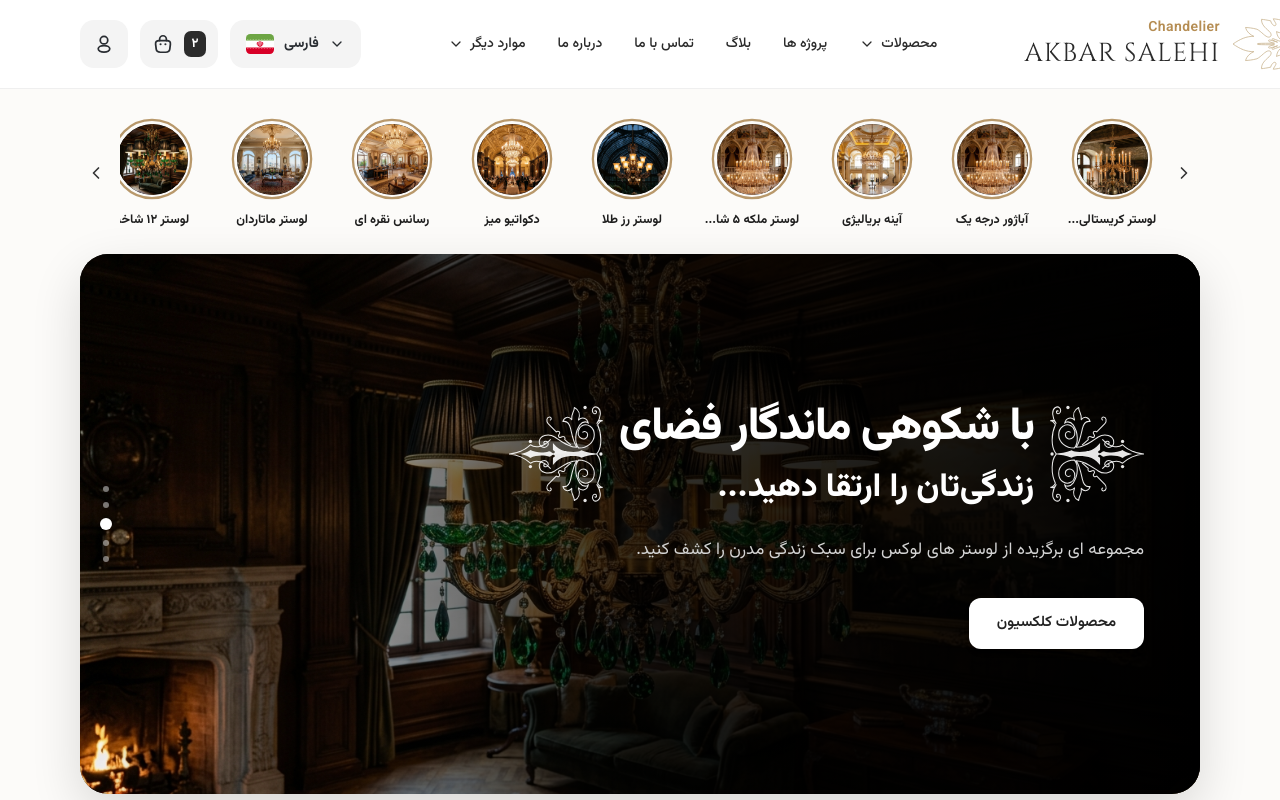
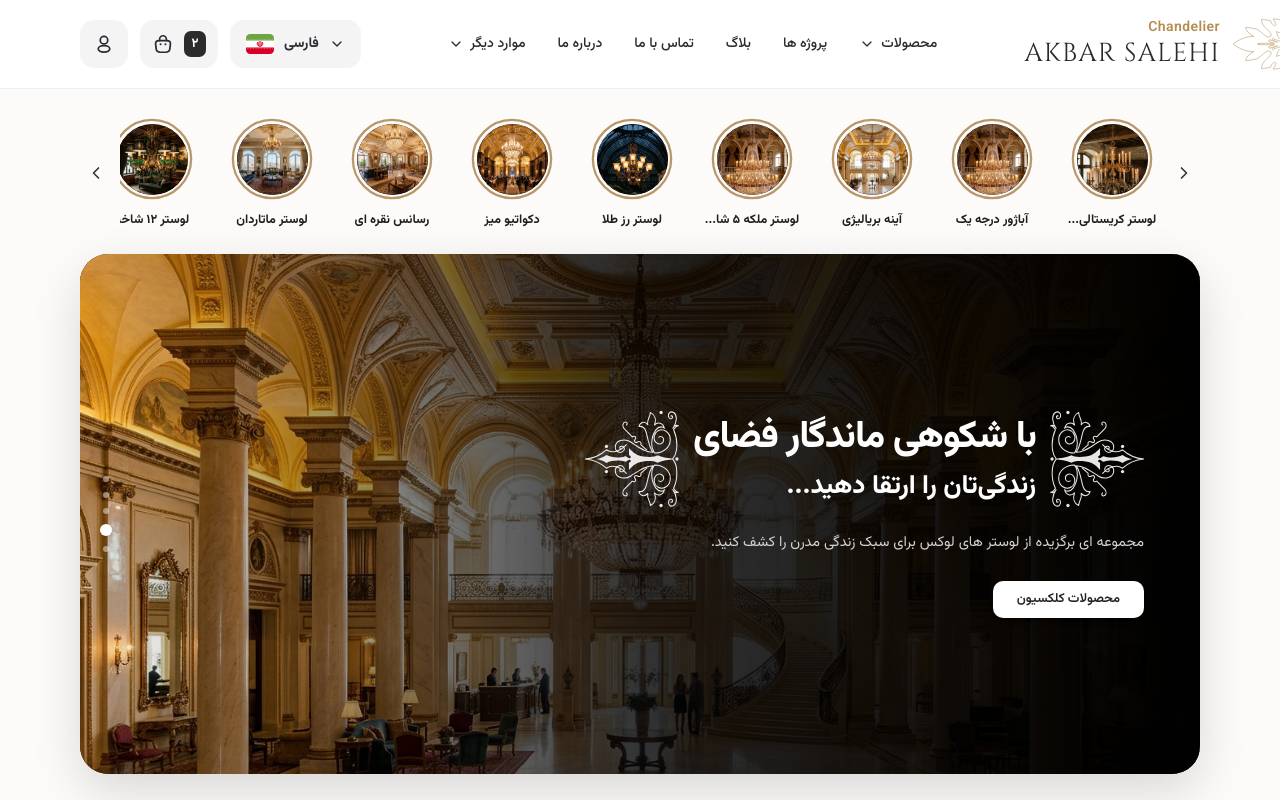
Before and after one commit to alirezaazarakhsh/lusterproject-salehifront, a React (Vite) app: page / in a window 1280 px wide. Shown: the top 800 px of the page. Built offline with nearby package versions, Linux system fonts and the light colour scheme.

Commit message:
update size font

```diff
--- a/src/components/sections/HeroSection.tsx
+++ b/src/components/sections/HeroSection.tsx
@@ -19,47 +19,79 @@ export const HeroSection: React.FC = () => {
     GENERATED_IMAGES.projectDuplexVilla,
   ];
 
-  // همگام‌سازی سوایپ و اسکرول با نقطه‌های ۵گانه پایین
+  // همگام‌سازی فوق‌العاده دقیق سوایپ و اسکرول لمسی موبایل با نقطه‌های ۵گانه با متد جئومتری مرکز
   const handleScroll = () => {
     if (!scrollRef.current) return;
     const container = scrollRef.current;
-    const firstCard = container.firstElementChild as HTMLElement;
-    if (!firstCard) return;
+    const children = Array.from(container.children) as HTMLElement[];
+    if (children.length === 0) return;
 
-    const cardWidth = firstCard.offsetWidth + 14; // 14px gap
-    const index = Math.min(
-      heroImages.length - 1,
-      Math.max(0, Math.round(container.scrollLeft / cardWidth))
-    );
-    if (index !== activeDot) {
-      setActiveDot(index);
+    const containerCenter =
+      container.getBoundingClientRect().left + container.offsetWidth / 2;
+    let closestIdx = 0;
+    let minDiff = Infinity;
+
+    children.forEach((child, idx) => {
+      const rect = child.getBoundingClientRect();
+      const childCenter = rect.left + rect.width / 2;
+      const diff = Math.abs(containerCenter - childCenter);
+      if (diff < minDiff) {
+        minDiff = diff;
+        closestIdx = idx;
+      }
+    });
+
+    if (closestIdx !== activeDot) {
+      setActiveDot(closestIdx);
     }
   };
 
-  // اسکرول نرم به اسلاید انتخابی
+  // اسکرول نرم و مطمئن به اسلاید انتخابی به روش Cross-Browser
   const scrollToSlide = (index: number) => {
     setActiveDot(index);
     if (!scrollRef.current) return;
-    const container = scrollRef.current;
-    const card = container.children[index] as HTMLElement;
+    const card = scrollRef.current.children[index] as HTMLElement;
     if (card) {
-      const scrollLeft =
-        card.offsetLeft - (container.offsetWidth - card.offsetWidth) / 2;
-      container.scrollTo({ left: scrollLeft, behavior: 'smooth' });
+      card.scrollIntoView({
+        behavior: 'smooth',
+        block: 'nearest',
+        inline: 'center',
+      });
     }
   };
 
   useEffect(() => {
     // اسکرول اولیه به اسلاید مرکز (اسلاید شماره ۳)
-    const timer = setTimeout(() => {
+    const initialTimer = setTimeout(() => {
       scrollToSlide(2);
     }, 100);
-    return () => clearTimeout(timer);
-  }, []);
+
+    // اسلایدر اتوماتیک با زمان ۵.۵ ثانیه جهت تغییر نرم و بدون عجله
+    const interval = setInterval(() => {
+      setActiveDot((prev) => {
+        const nextIdx = (prev + 1) % heroImages.length;
+        if (scrollRef.current && window.innerWidth < 1024) {
+          const container = scrollRef.current;
+          const card = container.children[nextIdx] as HTMLElement;
+          if (card) {
+            const scrollLeft =
+              card.offsetLeft - (container.offsetWidth - card.offsetWidth) / 2;
+            container.scrollTo({ left: scrollLeft, behavior: 'smooth' });
+          }
+        }
+        return nextIdx;
+      });
+    }, 5500);
+
+    return () => {
+      clearTimeout(initialTimer);
+      clearInterval(interval);
+    };
+  }, [heroImages.length]);
 
   return (
     <section className="w-full max-w-[1800px] mx-auto px-0 sm:px-6 lg:px-14 xl:px-20 pb-6 sm:pb-12">
-      {/* ==================== حالت موبایل و تبلت (چه صاف / portrait چه لنداسکیپ / landscape) ==================== */}
+      {/* ==================== حالت موبایل و تبلت ==================== */}
       <div className="block lg:hidden relative w-full overflow-hidden py-2">
         <div
           ref={scrollRef}
@@ -90,9 +122,8 @@ export const HeroSection: React.FC = () => {
                 {/* گرادینت تیره روی تصویر برای خوانایی کامل متن */}
                 <div className="absolute inset-0 bg-gradient-to-l from-black/85 via-black/65 to-black/30" />
 
-                {/* محتوای متن و دکمه اسلاید (کاملاً کوچک، خلوت و راست‌چین مطابق Screenshot 2026-09-30 at 02.50.36.png) */}
+                {/* محتوای متن و دکمه اسلاید */}
                 <div className="relative z-10 p-4 xs:p-5 sm:p-7 flex flex-col items-start justify-center text-right h-full my-auto pt-4 pb-10 pr-5 xs:pr-6 sm:pr-8 pl-3 max-w-[90%]">
-                  {/* تیتر دوخطی کوچیک و راست‌چین همراه با نقوش اسلیمی در طرفین */}
                   <div className="flex items-center justify-start gap-1.5 xs:gap-2 mb-2">
                     <HeroTitleOrnament flip className="w-5 h-5 xs:w-6 xs:h-6 sm:w-7 sm:h-7 text-white shrink-0" />
                     <h1 className="text-right">
@@ -106,12 +137,10 @@ export const HeroSection: React.FC = () => {
                     <HeroTitleOrnament className="w-5 h-5 xs:w-6 xs:h-6 sm:w-7 sm:h-7 text-white shrink-0" />
                   </div>
 
-                  {/* زیرتیتر توضیحات کوچیک و راست‌چین */}
                   <p className="text-[10px] xs:text-[11px] sm:text-[12.5px] text-[#e5e5e5] font-normal leading-relaxed mt-1 text-right max-w-[95%]">
                     مجموعه‌ای برگزیده از لوسترهای لوکس برای سبک زندگی مدرن را کشف کنید.
                   </p>
 
-                  {/* دکمه راست‌چین در سمت راست کارت */}
                   <div className="mt-3 sm:mt-4 text-right">
                     <a
                       href="#collection-salehi"
@@ -122,7 +151,7 @@ export const HeroSection: React.FC = () => {
                   </div>
                 </div>
 
-                {/* نقطه‌های افقی ۵گانه پایین اسلاید مرکز (مطابق Screenshot 2026-09-30 at 02.50.36.png) */}
+                {/* نقطه‌های افقی ۵گانه */}
                 <div className="absolute bottom-3 inset-x-0 z-20 flex items-center justify-center gap-2 pointer-events-auto">
                   {heroImages.map((_, dotIndex) => (
                     <button
@@ -148,7 +177,7 @@ export const HeroSection: React.FC = () => {
       </div>
 
       {/* ==================== حالت دسکتاپ بزرگ (lg به بالا) ==================== */}
-      <div className="hidden lg:flex relative w-full rounded-[28px] overflow-hidden min-h-[480px] lg:min-h-[540px] 2xl:min-h-[580px] bg-[#121110] shadow-[0_18px_50px_rgba(0,0,0,0.14)] items-center justify-start">
+      <div className="hidden lg:flex relative w-full rounded-[28px] overflow-hidden min-h-[480px] lg:min-h-[520px] 2xl:min-h-[550px] bg-[#121110] shadow-[0_18px_50px_rgba(0,0,0,0.14)] items-center justify-start">
         {/* تصویر پس‌زمینه اسلایدر */}
         <img
           src={heroImages[activeDot] || heroImages[0]}
@@ -160,17 +189,16 @@ export const HeroSection: React.FC = () => {
         {/* گرادینت تیره سمت راست برای کنتراست کامل متن سفید راست‌چین */}
         <div className="absolute inset-0 bg-gradient-to-l from-black via-black/80 to-transparent" />
 
-        {/* بلوک محتوای کاملاً راست‌چین در سمت راست بنر */}
+        {/* بلوک محتوای کاملاً راست‌چین با سایز فونت استاندارد و فوق‌العاده شکیل‌تر دسکتاپ */}
         <div className="relative z-10 w-full lg:w-[62%] pr-8 lg:pr-14 pl-6 py-12 flex flex-col items-start justify-center text-right">
-          {/* تیتر دوخطی درشت به همراه نقوش اسلیمی سفید در طرفین */}
-          <div className="flex items-center justify-start gap-3.5">
+          <div className="flex items-center justify-start gap-3">
             <HeroTitleOrnament flip className="hidden sm:block" />
 
             <h1 className="text-right">
-              <span className="block text-3xl sm:text-4xl lg:text-[42px] xl:text-[46px] font-black text-white leading-[1.28] tracking-tight whitespace-nowrap">
+              <span className="block text-2xl sm:text-3xl lg:text-[34px] xl:text-[38px] font-black text-white leading-[1.28] tracking-tight whitespace-nowrap">
                 با شکوهی ماندگار فضای
               </span>
-              <span className="block text-2xl lg:text-[30px] xl:text-[33px] font-extrabold text-white leading-[1.35] mt-2 text-right whitespace-nowrap">
+              <span className="block text-xl lg:text-[23px] xl:text-[26px] font-extrabold text-white leading-[1.35] mt-1.5 text-right whitespace-nowrap">
                 زندگی‌تان را ارتقا دهید...
               </span>
             </h1>
@@ -178,14 +206,14 @@ export const HeroSection: React.FC = () => {
             <HeroTitleOrnament className="hidden sm:block" />
           </div>
 
-          <p className="text-base lg:text-[17px] text-[#d4d4d4] font-normal leading-8 mt-6 text-right">
+          <p className="text-xs sm:text-sm lg:text-[14.5px] text-[#d4d4d4] font-normal leading-7 mt-5 text-right max-w-[85%]">
             مجموعه ای برگزیده از لوستر های لوکس برای سبک زندگی مدرن را کشف کنید.
           </p>
 
-          <div className="mt-8 self-start">
+          <div className="mt-6 self-start">
             <a
               href="#collection-salehi"
-              className="inline-flex items-center justify-center px-7 py-3.5 rounded-[12px] bg-white hover:bg-[#f2f2f2] text-[#222222] text-[15px] font-semibold shadow-md transition-colors whitespace-nowrap"
+              className="inline-flex items-center justify-center px-6 py-2.5 rounded-[10px] bg-white hover:bg-[#f2f2f2] text-[#222222] text-xs sm:text-[13px] font-semibold shadow-md transition-colors whitespace-nowrap"
             >
               محصولات کلکسیون
             </a>
```
